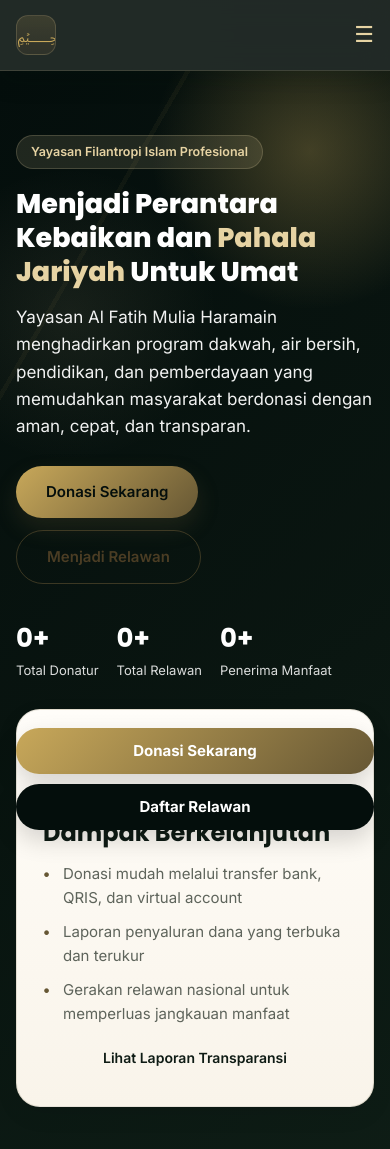
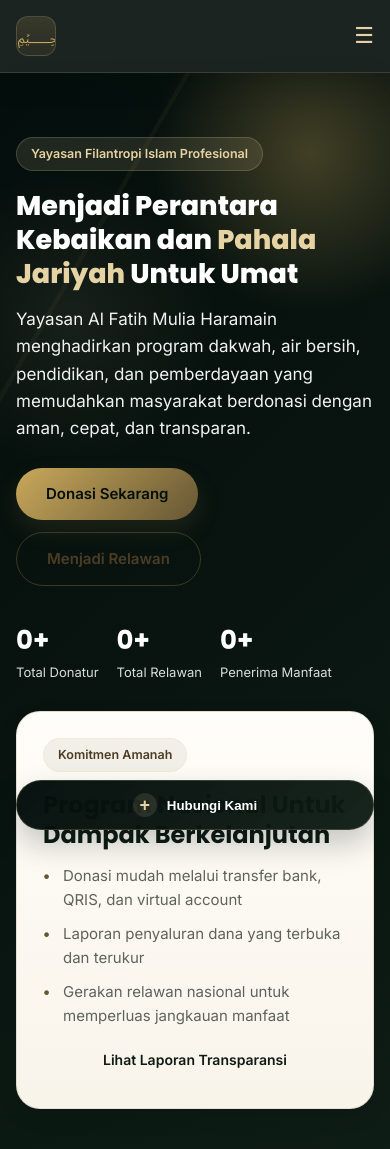
Before and after one commit to javamayaofficial/alfatihmulia, a PHP site: page / in a window 390 px wide. Shown: the top 1149 px of the page. Run offline with PHP 8.4, Linux system fonts and the light colour scheme; data that the repository does not hold is empty; some libraries are stand-ins or nearby versions.

Commit message:
Poles header dan sederhanakan floating contact

```diff
--- a/assets/css/style.css
+++ b/assets/css/style.css
@@ -39,22 +39,22 @@ code{background:var(--soft2);padding:2px 6px;border-radius:6px;font-size:.86em}
 .btn-block{display:flex;width:100%;margin-top:10px}
 
 /* ---------- Nav ---------- */
-.nav{position:sticky;top:0;z-index:50;background:rgba(4,14,12,.88);backdrop-filter:blur(12px);border-bottom:1px solid rgba(230,211,163,.15);box-shadow:0 8px 26px rgba(4,14,12,.18)}
-.nav-inner{display:flex;align-items:center;justify-content:space-between;min-height:76px;padding-top:10px;padding-bottom:10px;gap:18px}
+.nav{position:sticky;top:0;z-index:50;background:rgba(4,14,12,.90);backdrop-filter:blur(14px);border-bottom:1px solid rgba(230,211,163,.15);box-shadow:0 10px 28px rgba(4,14,12,.18)}
+.nav-inner{display:flex;align-items:center;justify-content:space-between;min-height:82px;padding-top:10px;padding-bottom:10px;gap:20px}
 .brand{display:flex;align-items:center;gap:10px;min-width:0;flex:0 0 auto}
 .brand-mark{font-size:22px;color:var(--gold-l);background:linear-gradient(180deg,rgba(200,168,90,.16),rgba(102,87,52,.18));width:48px;height:48px;display:grid;place-items:center;border-radius:14px;flex:none;overflow:hidden;border:1px solid rgba(230,211,163,.18)}
 .brand-mark.big{width:88px;height:88px;font-size:28px;margin:0 auto 12px}
 .brand-has-logo{padding:6px;background:#fff;border:1px solid rgba(102,87,52,.18);box-shadow:var(--shadow-sm)}
 .brand-logo-img{width:100%;height:100%;object-fit:contain}
 .brand-logo-only{gap:0}
-.brand-logo-only .brand-mark.brand-has-logo{width:auto;min-width:48px;height:52px;padding:6px 10px;border-radius:16px}
-.brand-logo-only .brand-logo-img{width:auto;max-width:168px;height:100%}
+.brand-logo-only .brand-mark.brand-has-logo{width:auto;min-width:52px;height:56px;padding:7px 12px;border-radius:18px}
+.brand-logo-only .brand-logo-img{width:auto;max-width:182px;height:100%}
 .brand-text{font-weight:700;font-size:15px;display:flex;flex-direction:column;line-height:1.08;color:var(--bg);flex:0 0 auto;white-space:nowrap}
 .brand-text small{display:block;margin-top:3px;font-weight:500;font-size:8px;color:var(--gold-soft);font-family:'Inter';letter-spacing:.08em;text-transform:uppercase;line-height:1.2;white-space:nowrap}
 .nav-links{display:flex;align-items:center;gap:14px;flex:1;min-width:0;justify-content:flex-end}
 .nav-menu{display:flex;align-items:center;gap:4px;min-width:0}
 .nav-actions{display:flex;align-items:center;gap:10px;flex:none}
-.nav-link,.nav-dropdown-toggle{display:inline-flex;align-items:center;gap:8px;padding:8px 12px;border-radius:10px;font-weight:600;font-size:14px;color:rgba(248,246,241,.9);background:none;border:0;cursor:pointer;font-family:inherit}
+.nav-link,.nav-dropdown-toggle{display:inline-flex;align-items:center;gap:8px;padding:9px 12px;border-radius:10px;font-weight:600;font-size:13.5px;color:rgba(248,246,241,.9);background:none;border:0;cursor:pointer;font-family:inherit}
 .nav-link:hover,.nav-dropdown-toggle:hover,.nav-link.active,.nav-item-dropdown.active>.nav-dropdown-toggle{background:rgba(230,211,163,.08);color:#fff}
 .nav-item-dropdown{position:relative}
 .nav-caret{font-size:11px;opacity:.8;transition:transform .18s}
@@ -211,12 +211,18 @@ code{background:var(--soft2);padding:2px 6px;border-radius:6px;font-size:.86em}
 .footer-bottom{border-top:1px solid rgba(255,255,255,.12);padding:18px 0;font-size:13px;opacity:.8}
 
 /* ---------- Quick float ---------- */
-.quick-float{position:fixed;right:18px;bottom:18px;display:flex;flex-direction:column;gap:10px;z-index:60}
+.quick-float{position:fixed;right:18px;bottom:18px;display:flex;flex-direction:column;align-items:flex-end;gap:12px;z-index:60}
+.quick-float-panel{display:none;flex-direction:column;gap:10px;align-items:flex-end}
+.quick-float.open .quick-float-panel{display:flex}
 .quick-float-item{display:inline-flex;align-items:center;justify-content:center;padding:11px 16px;border-radius:999px;color:#fff;font-weight:700;box-shadow:0 10px 24px rgba(0,0,0,.16)}
 .quick-float-donate{background:linear-gradient(135deg,var(--gold-l),var(--gold))}
 .quick-float-wa{background:linear-gradient(135deg,var(--green-l),var(--green-d))}
 .quick-float-volunteer{background:linear-gradient(135deg,var(--black),var(--green-d))}
 .quick-float-item:hover{transform:translateY(-1px)}
+.quick-float-toggle{display:inline-flex;align-items:center;gap:10px;padding:12px 18px;border-radius:999px;border:1px solid rgba(230,211,163,.20);background:linear-gradient(135deg,rgba(4,14,12,.98),rgba(14,27,20,.96));color:#fff;font-weight:700;box-shadow:0 14px 30px rgba(4,14,12,.22);cursor:pointer}
+.quick-float-toggle:hover{transform:translateY(-1px)}
+.quick-float-toggle-icon{display:inline-flex;align-items:center;justify-content:center;width:24px;height:24px;border-radius:50%;background:rgba(230,211,163,.12);color:var(--gold-soft);font-size:18px;line-height:1;transition:transform .18s}
+.quick-float.open .quick-float-toggle-icon{transform:rotate(45deg)}
 
 /* ---------- Forms ---------- */
 .form label{display:block;font-weight:600;font-size:13.5px;margin:14px 0 6px}
@@ -428,7 +434,7 @@ code{background:var(--soft2);padding:2px 6px;border-radius:6px;font-size:.86em}
   .nav-actions .btn{width:100%;justify-content:center}
   .brand-text{font-size:15px}
   .brand-mark{width:44px;height:44px}
-  .brand-logo-only .brand-mark.brand-has-logo{height:46px;min-width:44px;padding:5px 8px}
+  .brand-logo-only .brand-mark.brand-has-logo{height:48px;min-width:44px;padding:5px 8px}
   .brand-logo-only .brand-logo-img{max-width:132px}
   .hero h1{font-size:32px}
   .hero-layout,.detail-grid,.two-col,.grid-2,.footer-grid{grid-template-columns:1fr}
@@ -445,20 +451,21 @@ code{background:var(--soft2);padding:2px 6px;border-radius:6px;font-size:.86em}
   .admin-main{margin-left:0}
   .side-toggle{display:block}
   .quick-float{left:16px;right:16px;bottom:14px}
-  .quick-float-item{width:100%}
+  .quick-float-panel,.quick-float.open .quick-float-panel{width:100%;align-items:stretch}
+  .quick-float-item,.quick-float-toggle{width:100%;justify-content:center}
 }
 @media(max-width:480px){
   .hero h1{font-size:27px}
   .section-head h2{font-size:24px}
   .hero-trust{gap:18px}
   .container{padding:0 16px}
-  .nav-inner{min-height:70px}
+  .nav-inner{min-height:72px}
   .brand{gap:10px}
   .brand-text{font-size:14px}
   .brand-text small{font-size:9px}
   .brand-mark{width:40px;height:40px;border-radius:12px}
   .brand-mark.big{width:78px;height:78px}
-  .brand-logo-only .brand-mark.brand-has-logo{height:42px;min-width:40px;padding:4px 7px;border-radius:14px}
+  .brand-logo-only .brand-mark.brand-has-logo{height:44px;min-width:40px;padding:4px 7px;border-radius:14px}
   .brand-logo-only .brand-logo-img{max-width:118px}
 }
 @media(max-width:1180px){
--- a/assets/js/app.js
+++ b/assets/js/app.js
@@ -6,6 +6,8 @@
   var body = document.body;
   var navToggle = document.querySelector('.nav-toggle');
   var dropdownItems = document.querySelectorAll('.nav-item-dropdown');
+  var quickFloat = document.querySelector('.quick-float');
+  var quickFloatToggle = document.getElementById('quickFloatToggle');
 
   dropdownItems.forEach(function(item){
     var trigger = item.querySelector('.nav-dropdown-toggle');
@@ -32,6 +34,10 @@
         if(trigger) trigger.setAttribute('aria-expanded', 'false');
       });
     }
+    if(quickFloat && !ev.target.closest('.quick-float')) {
+      quickFloat.classList.remove('open');
+      if(quickFloatToggle) quickFloatToggle.setAttribute('aria-expanded', 'false');
+    }
     if(window.innerWidth <= 860 && body.classList.contains('nav-open') && ev.target.closest('.nav-links a')) {
       body.classList.remove('nav-open');
       if(navToggle) navToggle.setAttribute('aria-expanded', 'false');
@@ -41,6 +47,13 @@
   if(navToggle){
     navToggle.addEventListener('click', function(){
       navToggle.setAttribute('aria-expanded', String(body.classList.contains('nav-open')));
+    });
+  }
+
+  if(quickFloat && quickFloatToggle){
+    quickFloatToggle.addEventListener('click', function(){
+      var isOpen = quickFloat.classList.toggle('open');
+      quickFloatToggle.setAttribute('aria-expanded', String(isOpen));
     });
   }
 
--- a/core/layout.php
+++ b/core/layout.php
@@ -129,9 +129,15 @@ function layout_footer() {
   </div>
 </footer>
 <div class="quick-float">
-  <a class="quick-float-item quick-float-donate" href="<?= url('donasi') ?>">Donasi Sekarang</a>
-  <?php if ($wa): ?><a class="quick-float-item quick-float-wa" href="<?= e(wa_link($wa, 'Assalamualaikum, saya ingin terhubung dengan admin yayasan.')) ?>" target="_blank" rel="noopener">WhatsApp Admin</a><?php endif; ?>
-  <a class="quick-float-item quick-float-volunteer" href="<?= url('relawan') ?>">Daftar Relawan</a>
+  <div class="quick-float-panel" id="quickFloatPanel">
+    <a class="quick-float-item quick-float-donate" href="<?= url('donasi') ?>">Donasi Sekarang</a>
+    <?php if ($wa): ?><a class="quick-float-item quick-float-wa" href="<?= e(wa_link($wa, 'Assalamualaikum, saya ingin terhubung dengan admin yayasan.')) ?>" target="_blank" rel="noopener">WhatsApp Admin</a><?php endif; ?>
+    <a class="quick-float-item quick-float-volunteer" href="<?= url('relawan') ?>">Daftar Relawan</a>
+  </div>
+  <button class="quick-float-toggle" type="button" id="quickFloatToggle" aria-expanded="false" aria-controls="quickFloatPanel">
+    <span class="quick-float-toggle-icon">+</span>
+    <span>Hubungi Kami</span>
+  </button>
 </div>
 <script src="<?= asset('js/app.js') ?>"></script>
 </body>
```
